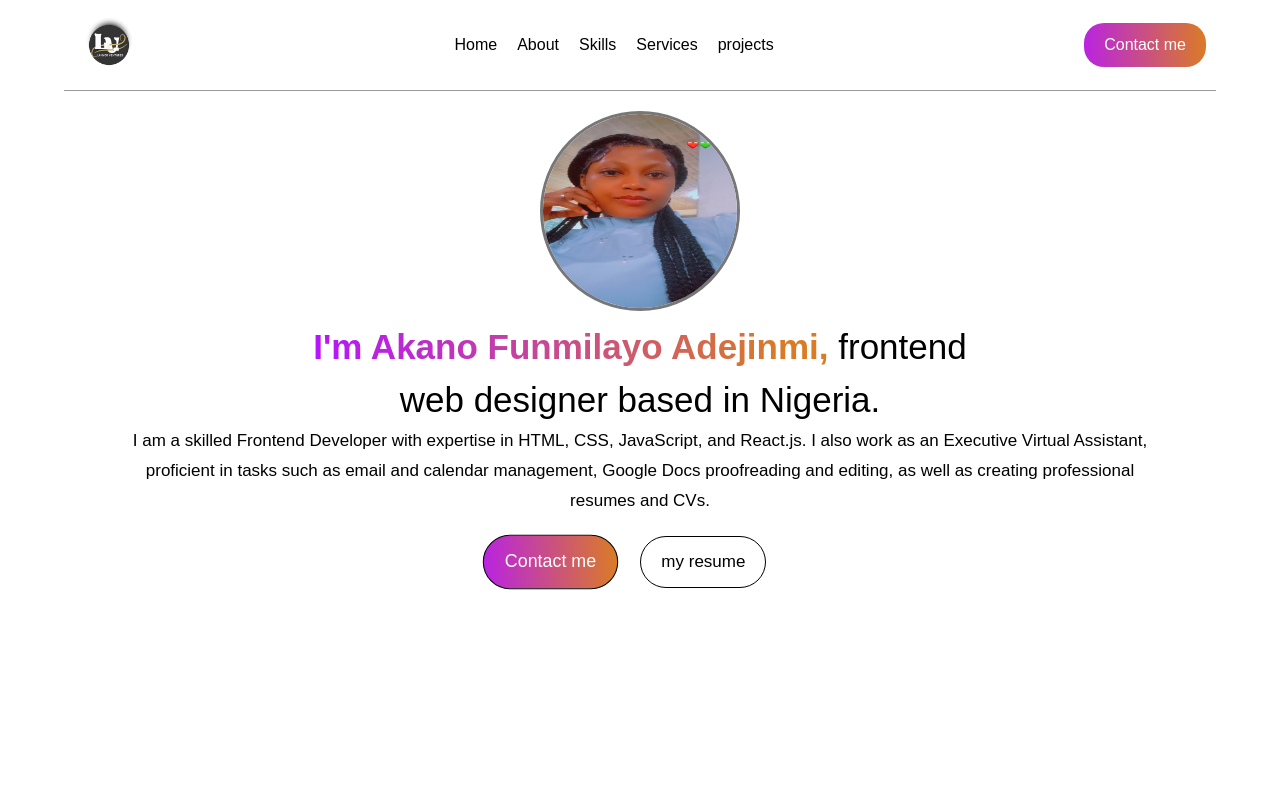
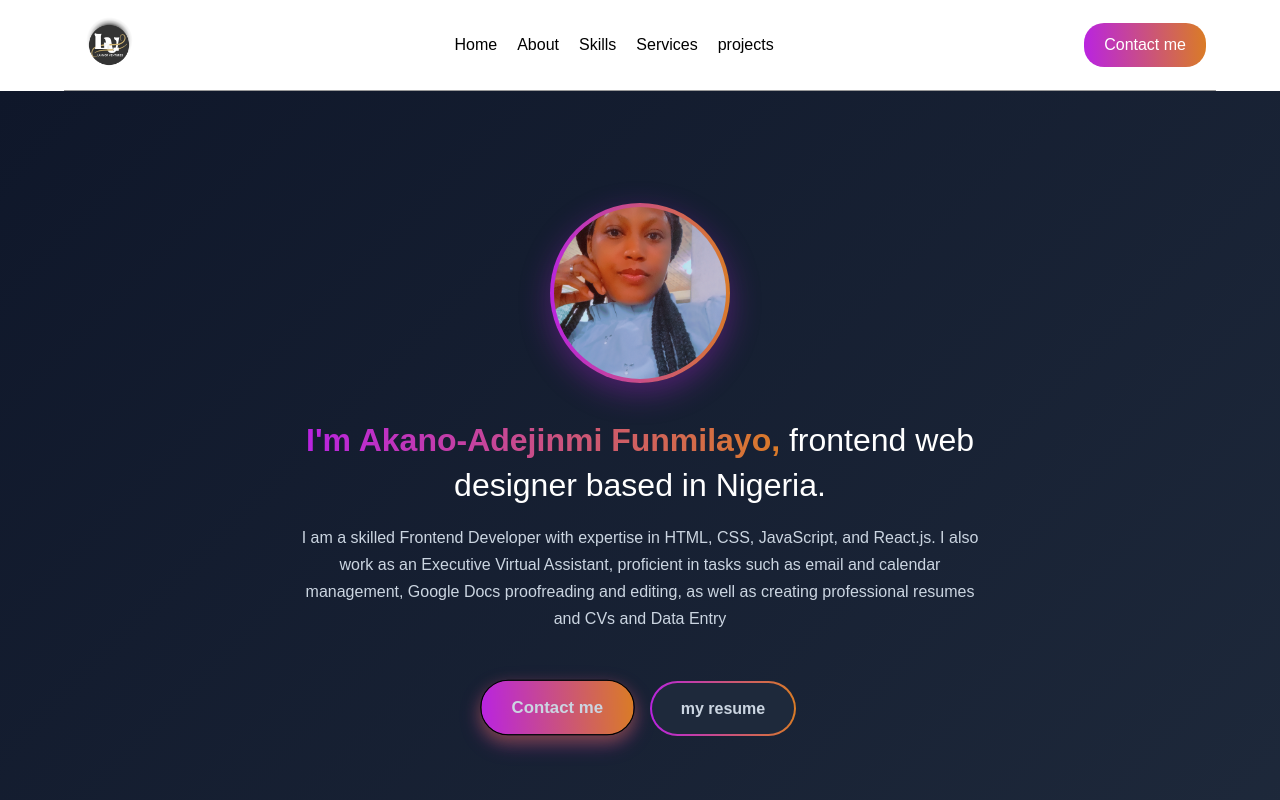
Before and after one commit to Funmight44/my-portfolio, a React (Create React App) app: page / in a window 1280 px wide. Shown: the top 800 px of the page. Built offline with nearby package versions, Linux system fonts and the light colour scheme.

Commit message:
CSS updated for error section

```diff
--- a/src/components/dropDown.js
+++ b/src/components/dropDown.js
@@ -3,15 +3,15 @@ import { Link } from "react-router-dom";
 const Dropdown = ({setShowdropdown}) => {
     return (
         <div id="dropdownAvatar" className="select-none	absolute top-14  left-1/2 z-10  transform-translate-x-1/2 w-32 text-center bg-white rounded divide-y divide-gray-100 shadow dark:bg-gray-700 dark:divide-gray-600">
-            <ul className="py-1 text-sm text-gray-700 dark:text-gray-200" aria-labelledby="dropdownUserAvatarButton">
+            <ul onClick={() => setShowdropdown(false)} className="py-1 text-sm text-gray-700 dark:text-gray-200" aria-labelledby="dropdownUserAvatarButton">
                 <li>
-                    <Link onClick={() => setShowdropdown(false)} to="/cssProjects" className="block py-2 px-4 hover:bg-slate-300 dark:hover:bg-gray-600 dark:hover:text-white">html/css</Link>
+                    <Link to="/cssProjects" className="block py-2 px-4 hover:bg-purple-300  dark:hover:text-white">html/css</Link>
                 </li>
                 <li>
-                    <Link onClick={() => setShowdropdown(false)} to="/javascript" className="block py-2 px-4 hover:bg-slate-300 dark:hover:bg-gray-600 dark:hover:text-white">Javascript</Link>
+                    <Link to="/javascript" className="block py-2 px-4 hover:bg-purple-300  dark:hover:text-white">Javascript</Link>
                 </li>
                 <li>
-                    <Link onClick={() => setShowdropdown(false)} to="/reactPro"  className="block py-2 px-4 hover:bg-slate-300 dark:hover:bg-gray-600 dark:hover:text-white">React.js</Link>
+                    <Link to="/reactPro"  className="block py-2 px-4 hover:bg-purple-300  dark:hover:text-white">React.js</Link>
                 </li>
             </ul>
         </div>
--- a/src/components/header.js
+++ b/src/components/header.js
@@ -22,18 +22,16 @@ const Header = () => {
                     {/* <Link to="/contact"><p>Contact</p></Link> */}
                 </nav>
                   <Link to="/contact"> <p className="connect">Contact me</p></Link>
-                <span className="menubar"  onClick={() => setToogle(!toogle)}><i class="bi bi-list"></i></span>
+                  <span className="menubar"  onClick={() => setToogle(!toogle)}><i class="bi bi-list"></i></span>
             </header>
 
+            {/* mobile view nav */}
                <nav className={`sidebar ${toogle ? "active" : ''}  `} onClick={() => setToogle(false)}>
                   <span className="cross" onClick={() => setToogle(false)}><i class="bi bi-cross"></i></span>
                     <Link to="/"><p >Home</p></Link>
                     <Link to="/about"><p >About</p></Link>
                     <Link to="/skills"><p >Skills</p></Link>
                     <Link to="/services"><p>Services</p></Link>
-                    {/* <Link to=""><p onClick={() => setShowdropdown(!showdropdown)}>projects</p></Link>
-                    {showdropdown && <Dropdown  setShowdropdown={setShowdropdown}/>}
-                    <Link to="/contact"><p>Contact</p></Link> */}
                     <Link to="/work"><p>projects</p></Link>
                 </nav>
 
--- a/src/data/reactPro.js
+++ b/src/data/reactPro.js
@@ -57,15 +57,15 @@ const reactProjects = [
             pic: layhorStore,
             name: "lahyor store.",
             desc: "This is an ecomerce website where user can select, order and pay for their wears.  It is created with react.js",
-            link: "https://lahyorstore.netlify.app"
-        },
+            link: "https://lahyorstore2.netlify.app"
+     },
 
-        {
+     {
             pic: shopify,
             name: "Shopify.",
             desc: "This is an ecomerce website where user can select, order and pay for their gadget such as headphone, phone, etc.  It is created with react.js",
             link: "https://shopify001.netlify.app"
-        }
+     }
 
 
 ]
--- a/src/index.css
+++ b/src/index.css
@@ -74,7 +74,7 @@ header .connect:hover, .hero .hero-connect{
 
 /* hero.... */
 
-.hero{
+/* .hero{
     width: 80%;
     margin: 20px auto;
 }
@@ -142,7 +142,121 @@ header .connect:hover, .hero .hero-connect{
 .hero .hero-action .hero-resume:hover{
     border: 1px solid purple;
     transition: all 0.5s ;
+} */
+
+/* ===== Hero Section Styling ===== */
+.hero {
+  display: flex;
+  flex-direction: column;
+  align-items: center;
+  justify-content: center;
+  min-height: 100vh;
+  padding: 2rem;
+  background: linear-gradient(135deg, #0f172a, #1e293b); /* Navy gradient */
+  color: #f8fafc;
+  text-align: center;
+  overflow: hidden;
 }
+
+/* Profile Image with Animation */
+.hero img {
+  width: 180px;
+  height: 180px;
+  object-fit: cover;
+  border-radius: 50%;
+  border: 4px solid transparent;
+  background: linear-gradient(267deg, #da7c25 0.36%, #b923e1) border-box;
+  box-shadow: 0px 10px 30px rgba(185, 35, 225, 0.35);
+  margin-bottom: 1.5rem;
+  animation: float 4s ease-in-out infinite;
+  transition: transform 0.4s ease, box-shadow 0.4s ease;
+}
+
+.hero img:hover {
+  transform: scale(1.08) rotate(3deg);
+  box-shadow: 0px 15px 40px rgba(218, 124, 37, 0.55),
+              0px 20px 50px rgba(185, 35, 225, 0.45);
+}
+
+/* Floating Animation */
+@keyframes float {
+  0% { transform: translateY(0px); }
+  50% { transform: translateY(-12px); }
+  100% { transform: translateY(0px); }
+}
+
+/* Headline */
+.hero h1 {
+  font-size: 2rem;
+  line-height: 1.4;
+  max-width: 750px;
+  color: #fff;
+}
+
+.hero h1 span {
+  background: linear-gradient(267deg, #da7c25 0.36%, #b923e1);
+  -webkit-background-clip: text;
+  -webkit-text-fill-color: transparent;
+  font-weight: 700;
+}
+
+/* Description */
+.hero p {
+  font-size: 1rem;
+  max-width: 680px;
+  margin: 1rem 0 2rem;
+  line-height: 1.7;
+  color: #cbd5e1;
+}
+
+/* Actions */
+.hero-action {
+  display: flex;
+  gap: 1.2rem;
+  flex-wrap: wrap;
+  justify-content: center;
+}
+
+.hero-action p {
+  padding: 0.75rem 1.8rem;
+  border-radius: 30px;
+  font-weight: 600;
+  cursor: pointer;
+  transition: all 0.3s ease;
+}
+
+/* Contact button */
+.hero-connect {
+  background: linear-gradient(267deg, #da7c25 0.36%, #b923e1);
+  color: #fff;
+  box-shadow: 0px 6px 15px rgba(218, 124, 37, 0.4),
+              0px 8px 20px rgba(185, 35, 225, 0.3);
+}
+
+.hero-connect:hover {
+  transform: translateY(-4px) scale(1.03);
+  box-shadow: 0px 12px 30px rgba(218, 124, 37, 0.6),
+              0px 15px 40px rgba(185, 35, 225, 0.5);
+}
+
+/* Resume button */
+.hero-resume {
+  background: transparent;
+  border: 2px solid transparent;
+  background-image: linear-gradient(#1e293b, #1e293b),
+                    linear-gradient(267deg, #da7c25 0.36%, #b923e1);
+  background-origin: border-box;
+  background-clip: padding-box, border-box;
+  color: #fff;
+}
+
+.hero-resume:hover {
+  background: linear-gradient(267deg, #da7c25 0.36%, #b923e1);
+  color: #fff;
+  transform: translateY(-4px);
+}
+
+
 
 /* about style... */
 .about {
@@ -150,15 +264,6 @@ header .connect:hover, .hero .hero-connect{
     margin: 50px auto;
 }
 
-
-/* .about .about-title img{
-
-    width: 40px;
-    height: 70px;
-    border-radius: 50%;
-    fill: #b415ff;
-    transform: skew(50deg, 40deg);
-} */
 
 .about h1{
     font-weight: 800;
@@ -322,8 +427,8 @@ header .connect:hover, .hero .hero-connect{
 
 .service_card:hover{
     border: 2px solid #da30da;
-    background-image: linear-gradient(270deg, #ff00ff 100%, #582300 50%);
-    transform: scale(1.05);
+    /* background-image: linear-gradient(270deg, #ff00ff 100%, #582300 50%); */
+    transform: scale(1.02);
     transition: all ease 0.5s;
     color: white;
 }
--- a/src/pages/about.js
+++ b/src/pages/about.js
@@ -32,7 +32,7 @@ const About = () => {
                     </div>
                 </div>
             </div>
-            <div className="achievements">
+            {/* <div className="achievements">
                 <div className="achievement">
                     <h2>50+</h2>
                     <p>experience</p>
@@ -43,7 +43,7 @@ const About = () => {
                     <p>Project Completed</p>
                 </div>
                 <hr/>
-            </div>
+            </div> */}
         </section>
      );
 }
--- a/src/pages/hero.js
+++ b/src/pages/hero.js
@@ -9,10 +9,10 @@ const Hero = () => {
     return (
         <section className="hero">
                 <img src={pics} alt="pic"/>
-                <h1><span>I'm Akano Funmilayo Adejinmi, </span>frontend web designer based in Nigeria.</h1>
+                <h1><span>I'm Akano-Adejinmi Funmilayo, </span>frontend web designer based in Nigeria.</h1>
                 <p>I am a skilled Frontend Developer with expertise in HTML, CSS, JavaScript, and React.js.
                     I also work as an Executive Virtual Assistant, proficient in tasks such as email and calendar management, Google Docs proofreading and editing,
-                    as well as creating professional resumes and CVs.
+                    as well as creating professional resumes and CVs and Data Entry
                 </p>
                 <div className="hero-action">
                     <Link to="/contact"><p className="hero-connect">Contact me</p></Link>
```
